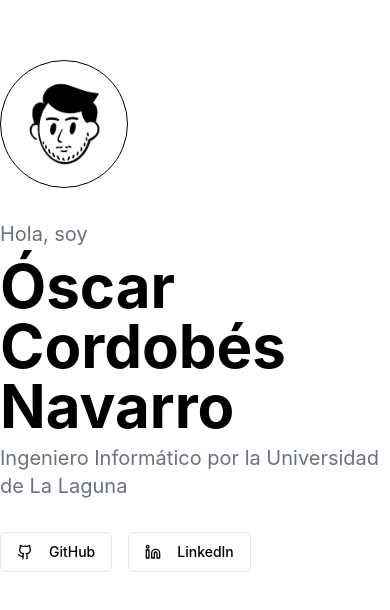
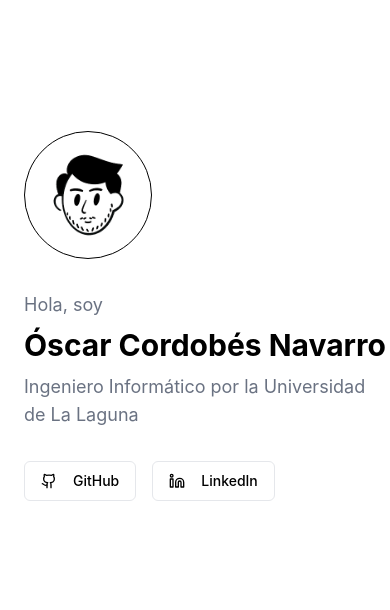
Before and after one commit to OscarCordobesNavarro/OscarCordobesNavarro.github.io, a React (Vite) app: page / in a window 390 px wide. Shown: the part 106-716 px from the top of the page. Built offline with nearby package versions, Linux system fonts and the light colour scheme.

Commit message:
feat: implement responsive layout and typography adjustments for the main App component.

```diff
--- a/src/App.tsx
+++ b/src/App.tsx
@@ -4,30 +4,29 @@ import { Github, Linkedin } from "lucide-react"
 
 export default function App() {
   return (
-    <div className="flex flex-col items-center justify-center min-h-screen">
-      <div className="flex flex-col items-start">
+    <div className="flex flex-col items-center justify-center min-h-screen px-6">
+      <div className="flex flex-col items-start w-full max-w-4xl">
         <Hero />
         <div className="flex flex-col items-start gap-2">
-
-          <p className="mt-8 text-gray-500 text-xl">
+          <p className="mt-8 text-gray-500 text-lg md:text-xl">
             Hola, soy
           </p>
-          <h1 className="text-6xl font-bold text-black">
+          <h1 className="text-3xl sm:text-5xl md:text-6xl font-bold text-black leading-tight whitespace-nowrap">
             Óscar Cordobés Navarro
           </h1>
-          <p className="text-gray-500 text-xl">
+          <p className="text-gray-500 text-lg md:text-xl">
             Ingeniero Informático por la Universidad de La Laguna
           </p>
         </div>
-        <div className="mt-8 flex gap-4">
+        <div className="mt-8 flex flex-wrap gap-4">
           <Button variant="outline" asChild>
             <a href="https://github.com/OscarCordobesNavarro" target="_blank" rel="noopener noreferrer">
-              <Github className="mr-2" /> GitHub
+              <Github className="mr-2 h-4 w-4" /> GitHub
             </a>
           </Button>
           <Button variant="outline" asChild>
             <a href="https://www.linkedin.com/in/oscarcordobesnavarro" target="_blank" rel="noopener noreferrer">
-              <Linkedin className="mr-2" /> LinkedIn
+              <Linkedin className="mr-2 h-4 w-4" /> LinkedIn
             </a>
           </Button>
         </div>
```
